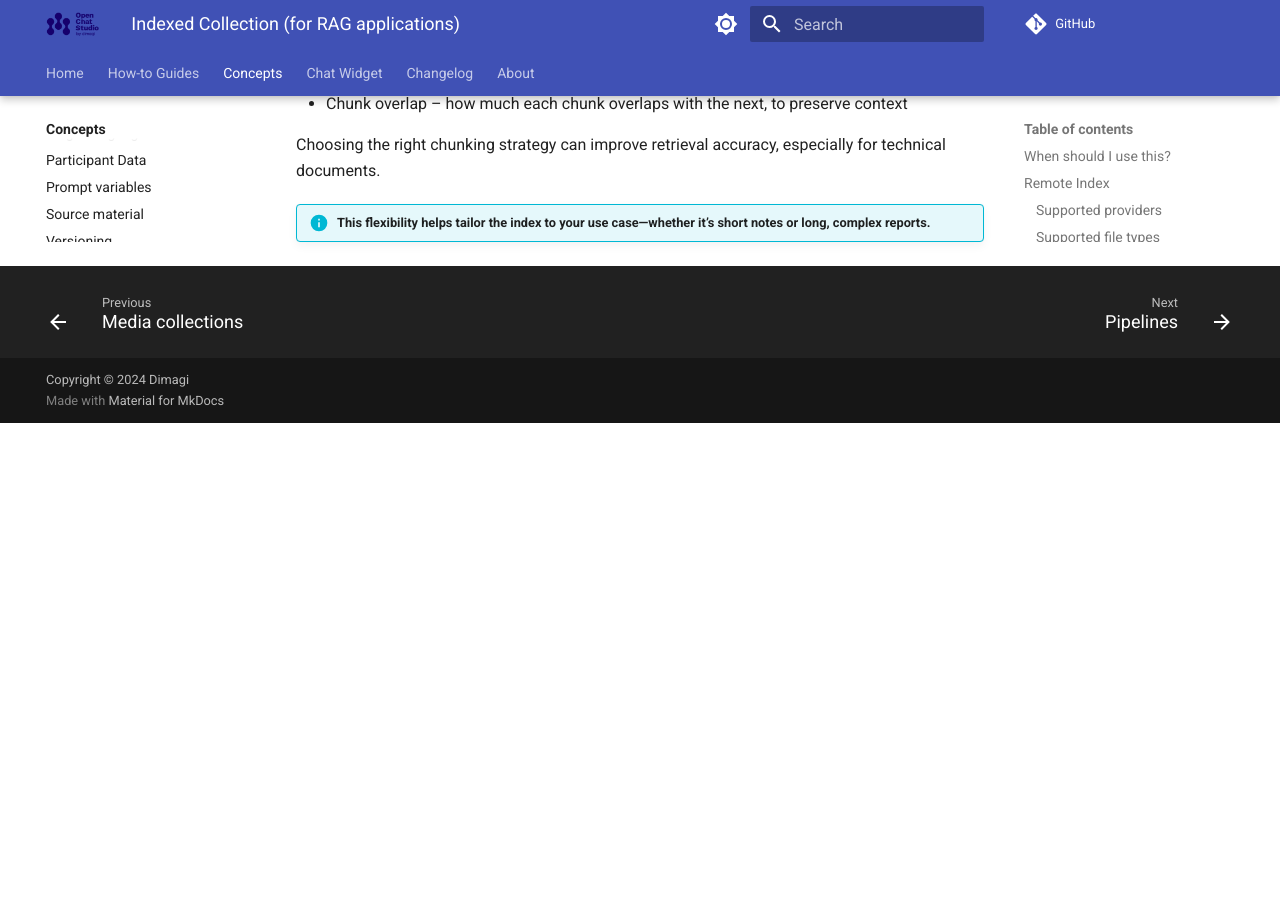
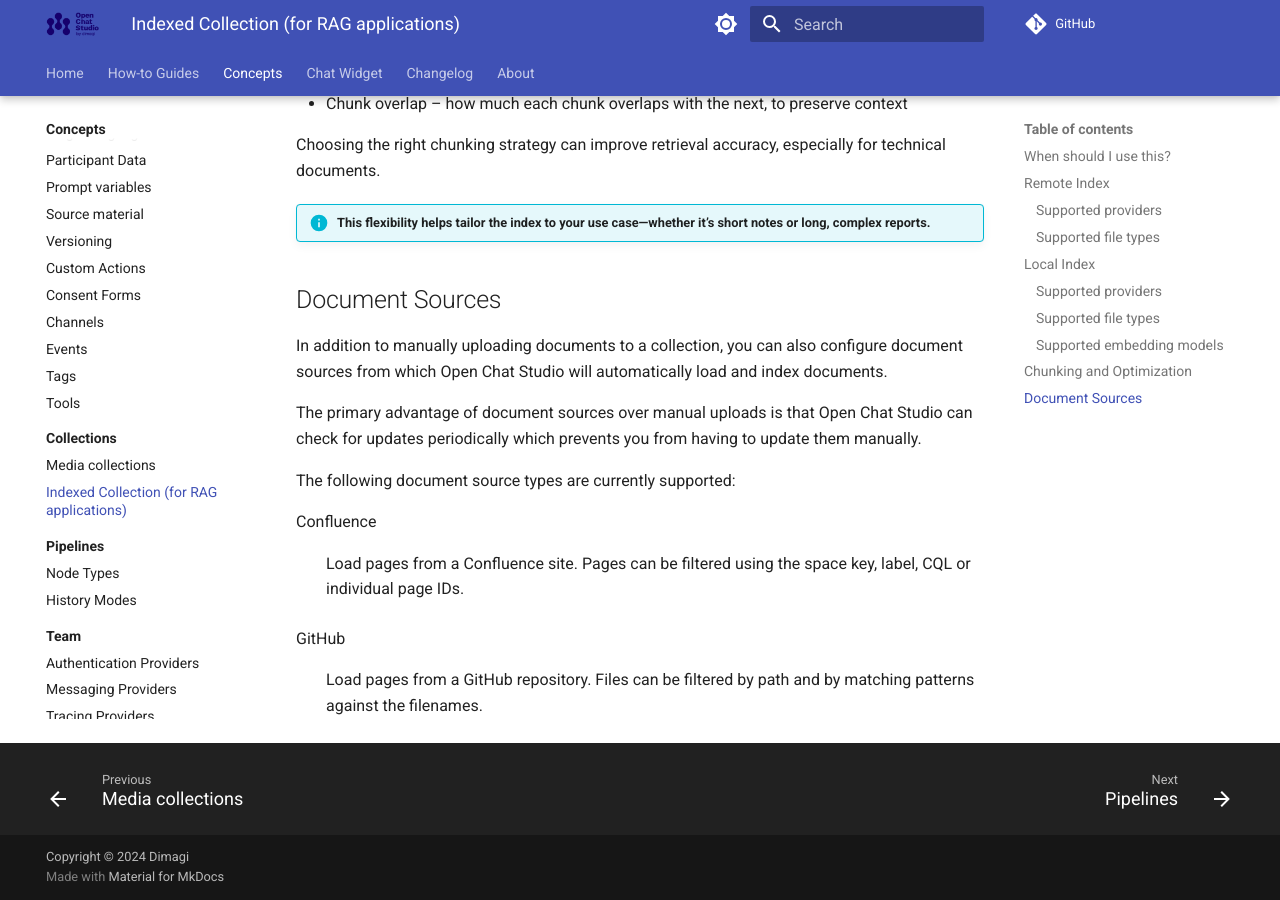
Before and after one commit to dimagi/open-chat-studio-docs, an MkDocs documentation site: the page built from docs/concepts/collections/indexed.md, in a window 1280 px wide and 900 px high, scrolled down 2148 px. Built offline with MkDocs 1.6.1 and Material for MkDocs 9.7.7, drawn with Linux system fonts in a browser that asks for light colours; a script that is not in the unit is left out; comment, search, counter and statistics services are not loaded; before the commit the page ends 2571 px from its top, so only the background shows below that.

Commit message:
add basic document source info

```diff
--- a/docs/concepts/collections/indexed.md
+++ b/docs/concepts/collections/indexed.md
@@ -64,3 +64,18 @@
 
 [file-search]: ../experiment/index.md#file-search
 [migration-guide]: ../../how-to/migrate_from_assistant_to_collection.md
+
+## Document Sources
+
+In addition to manually uploading documents to a collection, you can also configure document sources from which Open Chat Studio will automatically load and index documents.
+
+The primary advantage of document sources over manual uploads is that Open Chat Studio can check for updates periodically which prevents
+you from having to update them manually.
+
+The following document source types are currently supported:
+
+Confluence
+: Load pages from a Confluence site. Pages can be filtered using the space key, label, CQL or individual page IDs.
+
+GitHub
+: Load pages from a GitHub repository. Files can be filtered by path and by matching patterns against the filenames.
```
